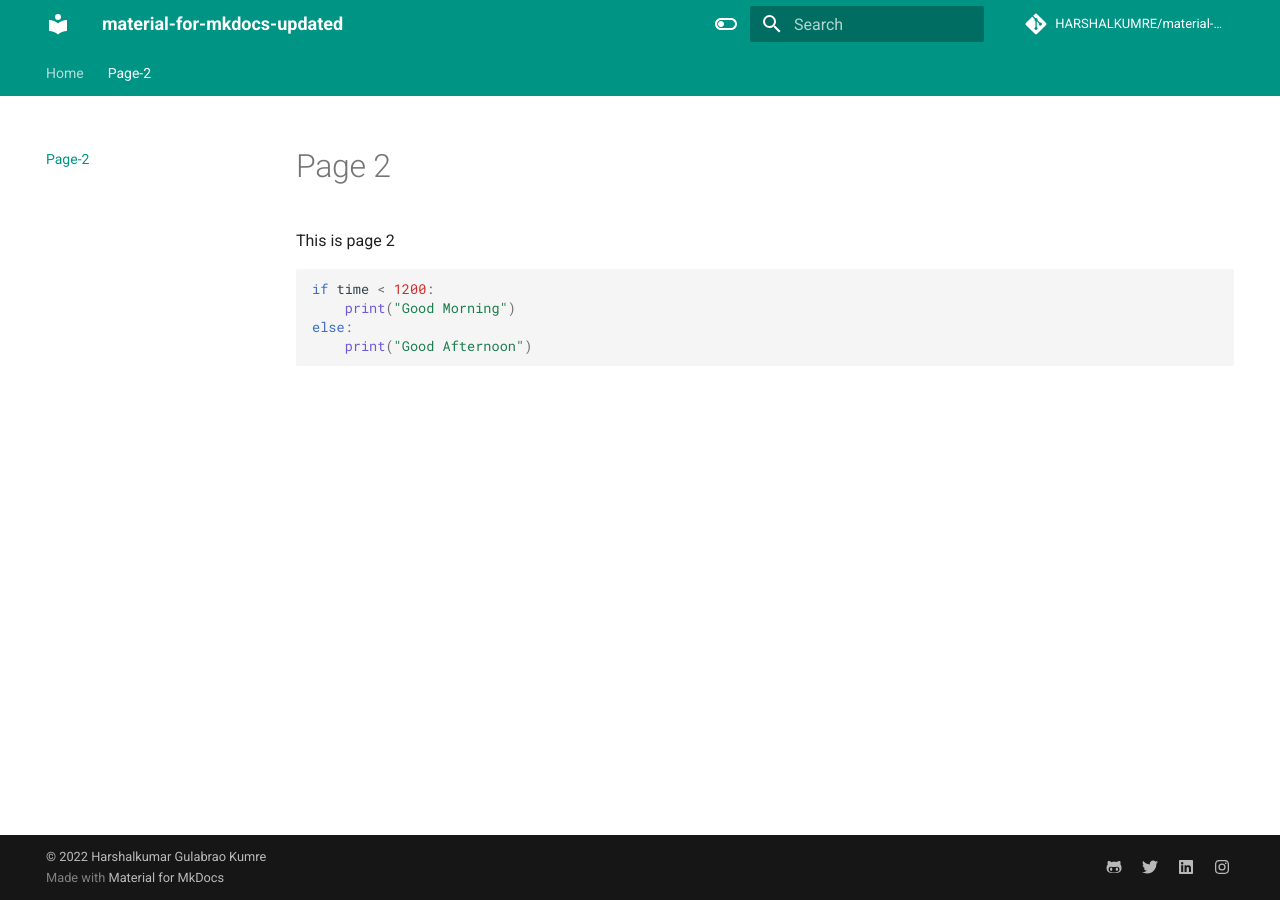
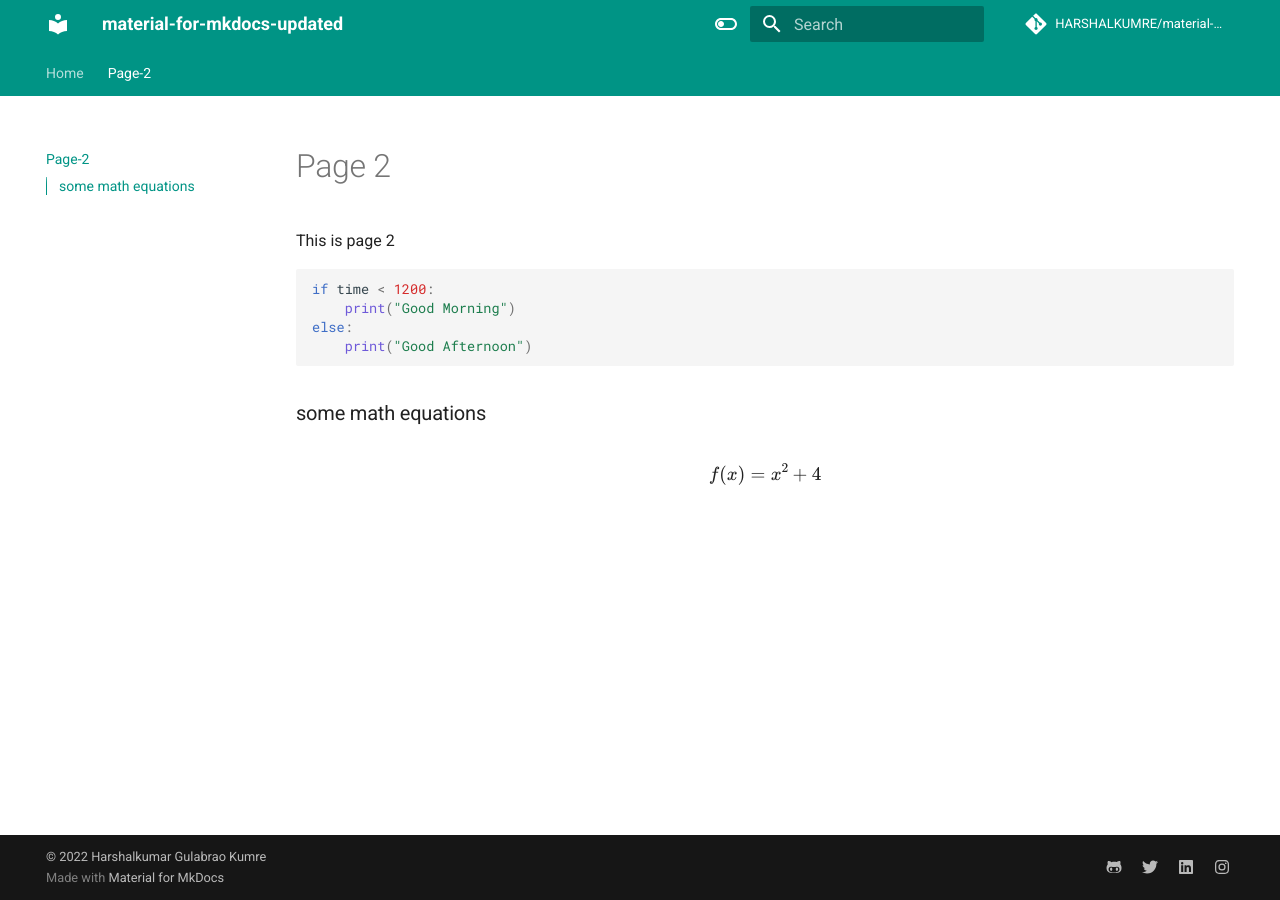
Before and after one commit to HARSHALKUMRE/material-for-mkdocs-updated, an MkDocs documentation site: the page built from docs/page2.md, in a window 1280 px wide. Built offline with MkDocs 1.6.1 and Material for MkDocs 9.7.7, drawn with Linux system fonts in a browser that asks for light colours; comment, search, counter and statistics services are not loaded.

Commit message:
initial commit

````diff
--- a/docs/page2.md
+++ b/docs/page2.md
@@ -9,3 +9,7 @@ if time < 1200:
 else:
     print("Good Afternoon")
 ```
+
+### some math equations
+
+$$f(x) = x^2 + 4$$
````
